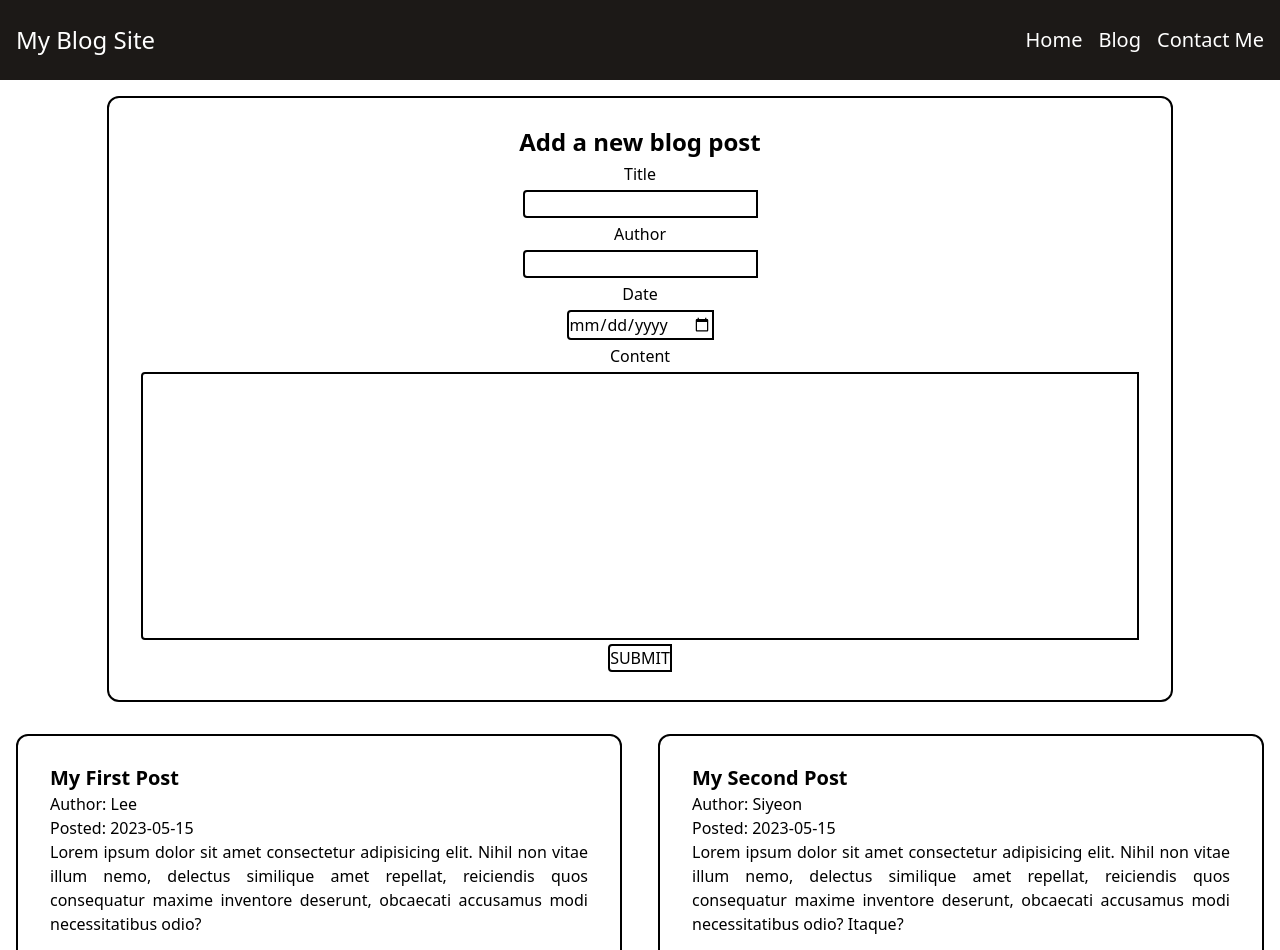
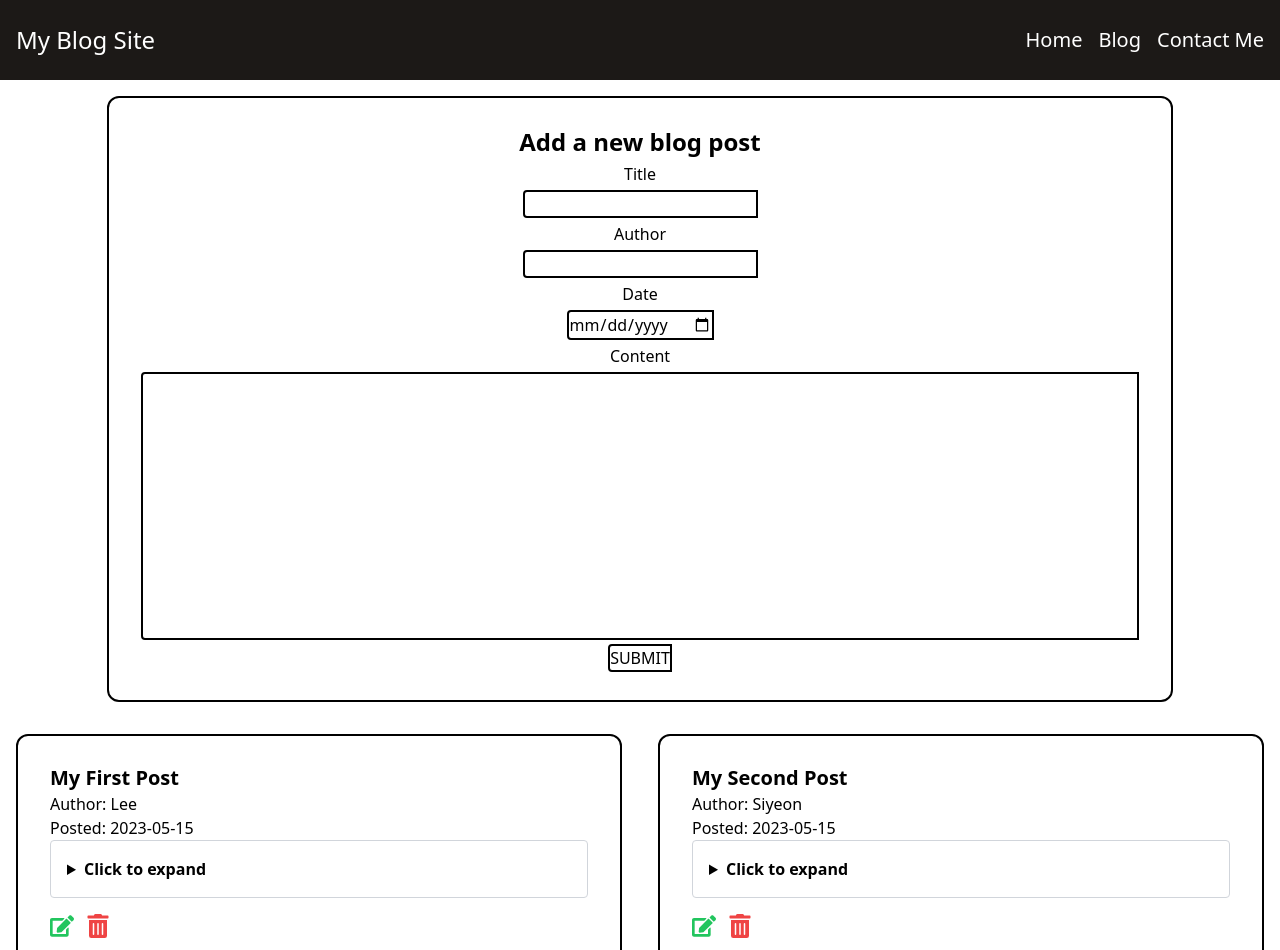
Before and after one commit to dan046/my-blog-site, a React (Vite) app: page / in a window 1280 px wide. Shown: the top 950 px of the page. Built offline with nearby package versions, Linux system fonts and the light colour scheme.

Commit message:
updated css

```diff
--- a/src/components/BlogPost.tsx
+++ b/src/components/BlogPost.tsx
@@ -23,7 +23,12 @@ const BlogPost = ({ post, handleDelete }: Props) => {
               <h1 className="text-xl font-semibold">{data.title}</h1>
               <p>Author: {data.author}</p>
               <p>Posted: {data.date}</p>
-              <p className="text-justify">{data.content}</p>
+              <details className="border border-gray-300 rounded p-4">
+                <summary className="font-bold">Click to expand</summary>
+                <div className="mt-4">
+                  <p className="text-justify">{data.content}</p>
+                </div>
+              </details>
               <div className="flex flex-row gap-3 pt-4">
                 <button>
                   <FaEdit
```
